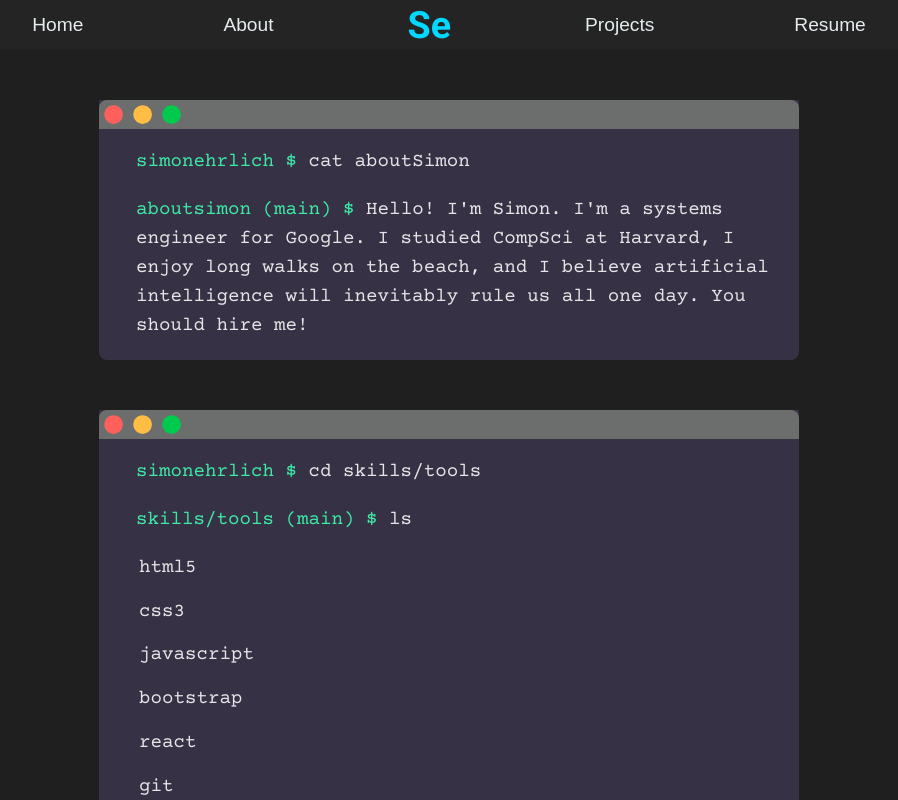
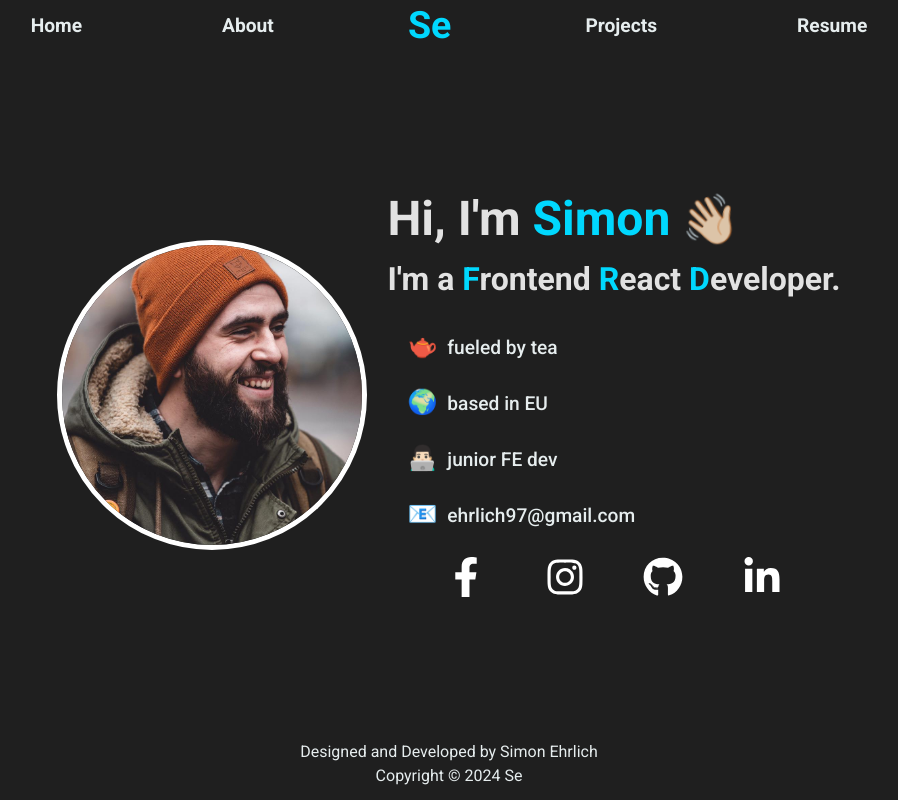
Before and after one commit to Saynomis/my-portfolio-project, a React (Vite) app: page / in a window 1280 px wide. Shown: the whole page, without its empty margins (191-1089 px from the left). Built offline with nearby package versions, Linux system fonts and the light colour scheme.

Commit message:
fixed css in header

```diff
--- a/src/App.jsx
+++ b/src/App.jsx
@@ -7,8 +7,8 @@ function App() {
   return (
     <div id='container'>
       <Header />
-      {/* <Home /> */}
-      <About />
+      <Home />
+      {/* <About /> */}
       <Footer />
     </div>
   );
--- a/src/pages/Home.jsx
+++ b/src/pages/Home.jsx
@@ -41,16 +41,16 @@ export default function Home() {
             </li>
           </ul>
           <div className="social-icons">
-            <a href="">
+            <a href="https://www.facebook.com/simon.ehrlich.10/">
               <FaFacebookF />
             </a>
-            <a href="">
+            <a href="https://www.facebook.com/simon.ehrlich.10/">
               <FaInstagram />
             </a>
-            <a href="">
+            <a href="https://github.com/Saynomis">
               <FaGithub />
             </a>
-            <a href="">
+            <a href="https://www.linkedin.com/in/simon-ehrlich-993151214/">
               <FaLinkedinIn />
             </a>
           </div>
--- a/src/styles/header.css
+++ b/src/styles/header.css
@@ -9,7 +9,7 @@
   z-index: 1000;
   width: 100%;
   height: 50px;
-  background-color: #242424;
+  background-color: #1f1f1f;
 }
 
 .logo * {
@@ -44,6 +44,8 @@
   font-size: 1.2em;
   color: #e6edee;
   border: none;
+  font-family: "Roboto", sans-serif;
+  font-weight: 700;
 }
 
 @media (min-width: 0px) {
--- a/src/styles/home.css
+++ b/src/styles/home.css
@@ -21,7 +21,8 @@
   margin-right: 20px;
 }
 
-  h1, h2 {
+h1,
+h2 {
   margin: 0;
 }
 
@@ -52,10 +53,8 @@
 
 /* Pop-up effect on hover */
 .list li:hover {
-    transform: scale(1.1); /* Increase the size */
-    box-shadow: 0 4px 8px rgba(0, 0, 0, 0.2); /* Add a shadow */
+  transform: scale(1.1);
 }
-
 
 .list-element {
   font-size: 1.2rem;
@@ -85,7 +84,6 @@
   display: flex;
   align-items: center;
 }
-
 
 #wave {
   display: inline-block;
@@ -159,5 +157,4 @@
   .list-icons {
     font-size: 1rem;
   }
-
 }
```
Lines whose indentation alone changed are shown as unchanged.
